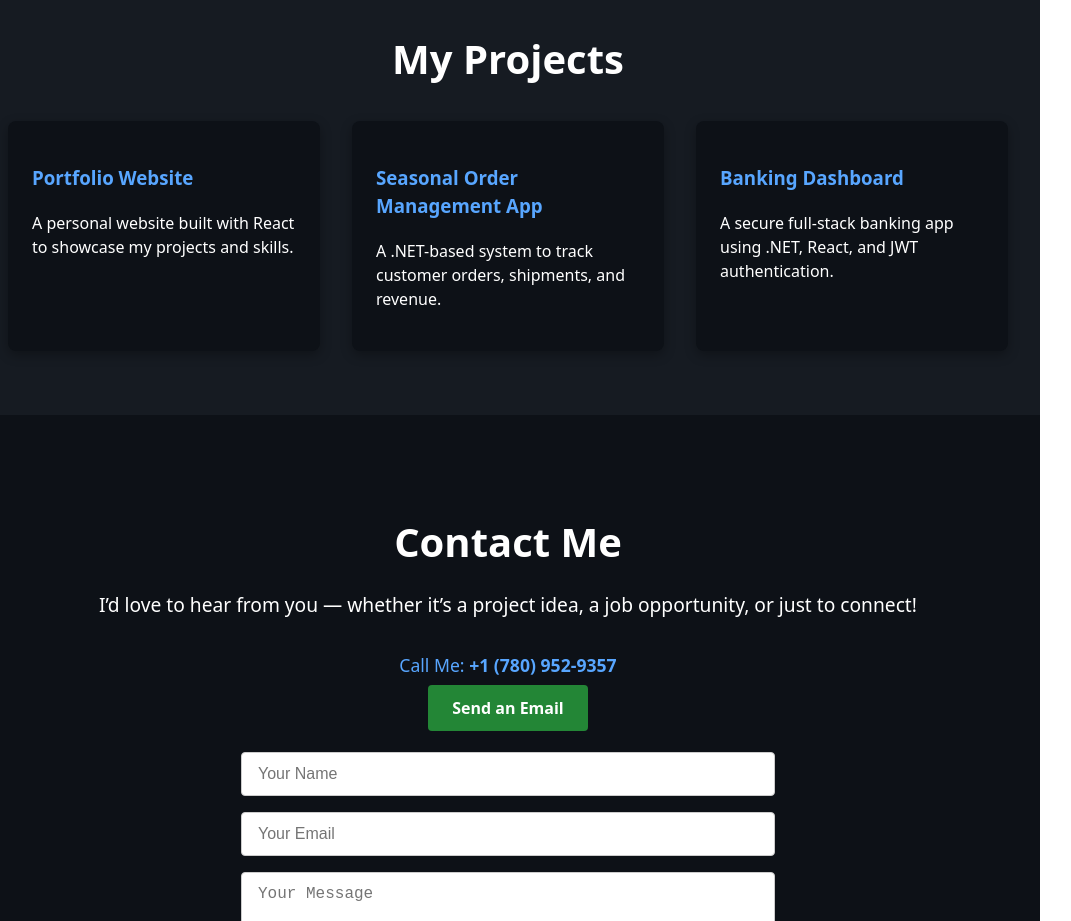
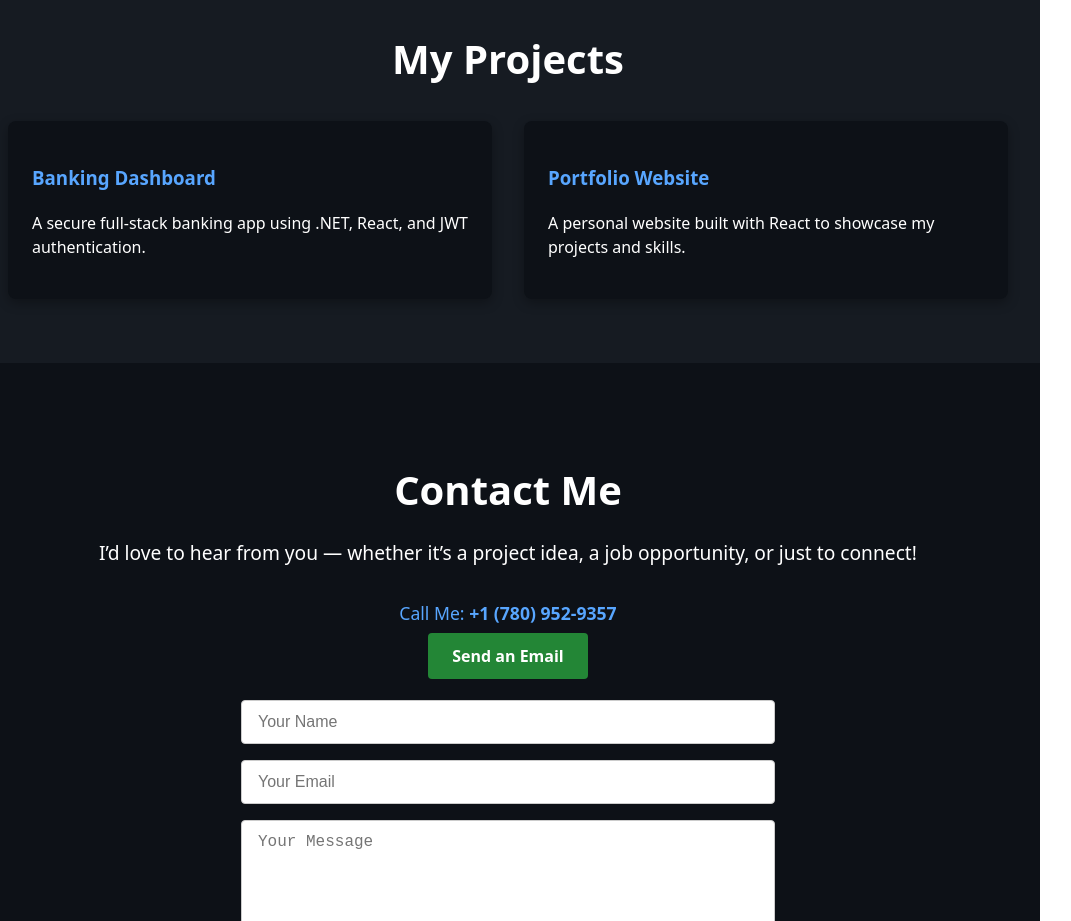
Before and after one commit to Rkb1510/my-portfolio, a React (Vite) app: page / in a window 1280 px wide. Shown: the part 1360-2281 px from the top of the page, without its empty margins (24-1095 px from the left). Built offline with nearby package versions, Linux system fonts and the light colour scheme.

Commit message:
Update Project.jsx

```diff
--- a/src/components/Project.jsx
+++ b/src/components/Project.jsx
@@ -5,17 +5,15 @@ import React from 'react';
 function Project() {
   const projectList = [
     {
+      title: 'Banking Dashboard',
+      description: 'A secure full-stack banking app using .NET, React, and JWT authentication.',
+    },
+
+    {
       title: 'Portfolio Website',
       description: 'A personal website built with React to showcase my projects and skills.',
     },
-    {
-      title: 'Seasonal Order Management App',
-      description: 'A .NET-based system to track customer orders, shipments, and revenue.',
-    },
-    {
-      title: 'Banking Dashboard',
-      description: 'A secure full-stack banking app using .NET, React, and JWT authentication.',
-    },
+
   ];
 
   return (
```
